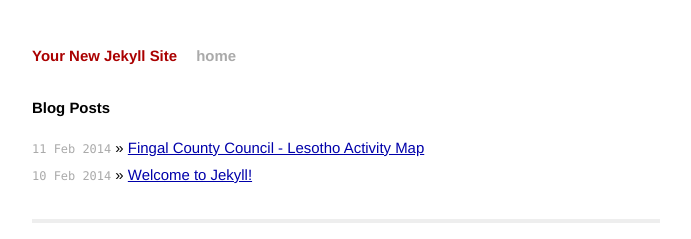
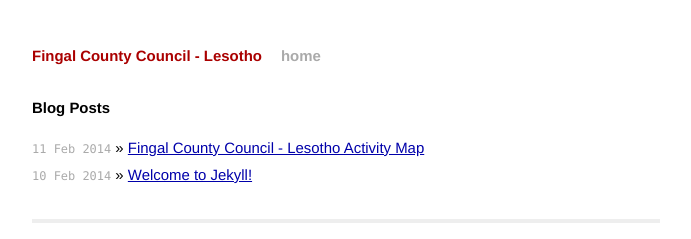
Before and after one commit to rustyb/lesotho, a Jekyll site: the page built from index.html, in a window 1280 px wide. Shown: the top 239 px of the page, without its empty margins (294-985 px from the left). Built offline with Jekyll 4.4.1, drawn with Linux system fonts in a browser that asks for light colours; Markdown is read by kramdown in place of the engine named in the settings.

Commit message:
added baseurl

```diff
--- a/_config.yml
+++ b/_config.yml
@@ -1,3 +1,4 @@
-name: Your New Jekyll Site
+name: Fingal County Council - Lesotho
 markdown: redcarpet
 pygments: true
+baseurl: /lesotho
```
